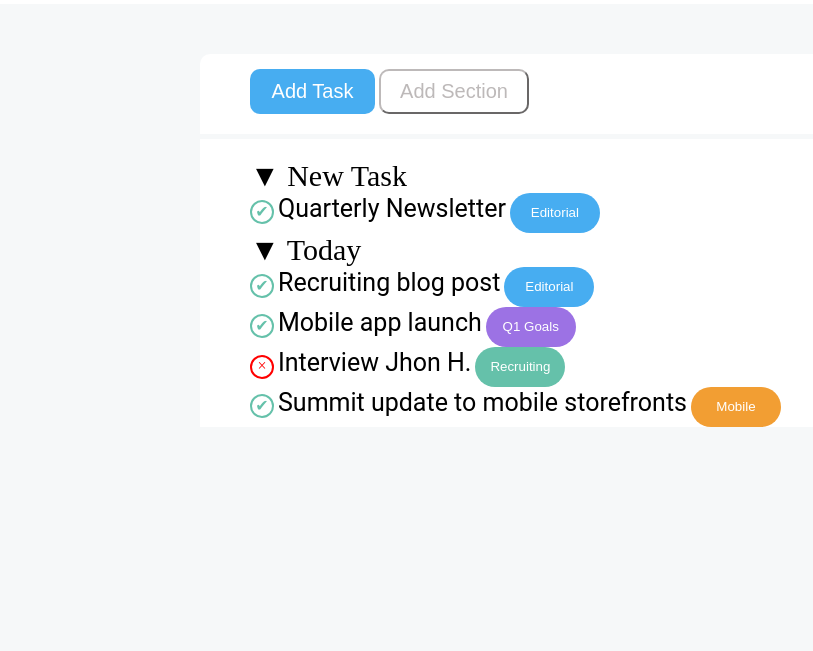
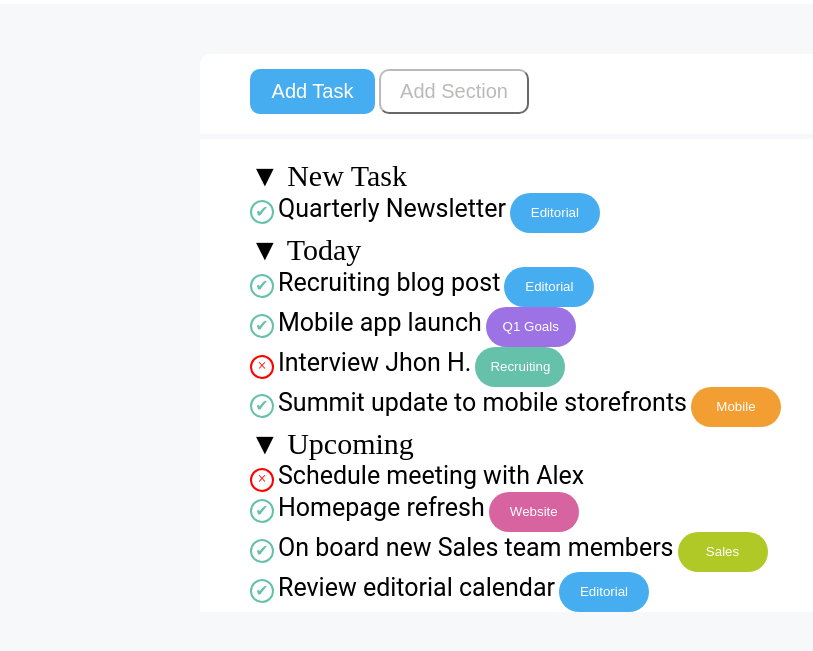
Before and after one commit to CosimoPetrarca/html-css-toboolist, a plain HTML site: page index.html in a window 1280 px wide. Shown: the part 97-748 px from the top of the page, without its empty margins (0-813 px from the left). Drawn offline with Linux system fonts and the light colour scheme.

Commit message:
fine upcoming

```diff
--- a/css/style.css
+++ b/css/style.css
@@ -146,6 +146,28 @@ body{
 
 }
 
+.box-website{
+    background-color:#D863A1;
+    color: white;
+    height: 40px;
+    width: 90px;
+    border-radius: 25px;
+    border: none;
+
+
+}
+
+.box-sales{
+    background-color:#B0C926;
+    color: white;
+    height: 40px;
+    width: 90px;
+    border-radius: 25px;
+    border: none;
+
+
+}
+
 .cerchio-rosso{
     display: inline-block;
     border: 2px solid red;
--- a/index.html
+++ b/index.html
@@ -78,8 +78,42 @@
                     </div>
                  </div>
             </section>
+            <!-- fine today -->
 
-            <!-- fine today -->
+            <!-- inizio upcoming -->
+            <section>
+                <div class="scritta-main"> &#9660; Upcoming</div>
+                <div>
+                   <div class="cerchio-rosso">&#215;</div>
+                   <div class="scritta">Schedule meeting with Alex</div>
+                </div>
+
+                <div>
+                    <div class="cerchio">&#10004;</div>
+                    <div class="scritta">Homepage refresh</div>
+                    <div class="bottone-main">
+                       <input type="button" value="Website" class="box-website">
+                    </div>
+                 </div>
+
+                 <div>
+                    <div class="cerchio">&#10004;</div>
+                    <div class="scritta">On board new Sales team members</div>
+                    <div class="bottone-main">
+                       <input type="button" value="Sales" class="box-sales">
+                    </div>
+                 </div>
+
+                 <div>
+                    <div class="cerchio">&#10004;</div>
+                    <div class="scritta">Review editorial calendar</div>
+                    <div class="bottone-main">
+                       <input type="button" value="Editorial" class="box-editorial">
+                    </div>
+                 </div>
+
+            </section>
+            <!-- fine upcoming -->
 
         </div>
 
```
